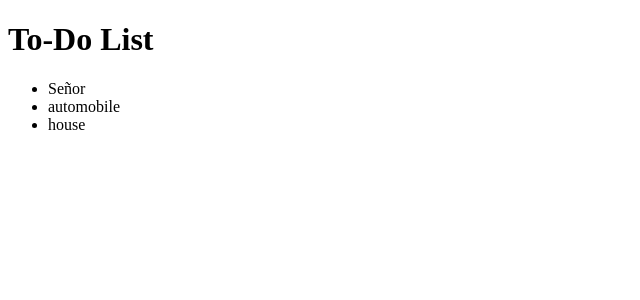
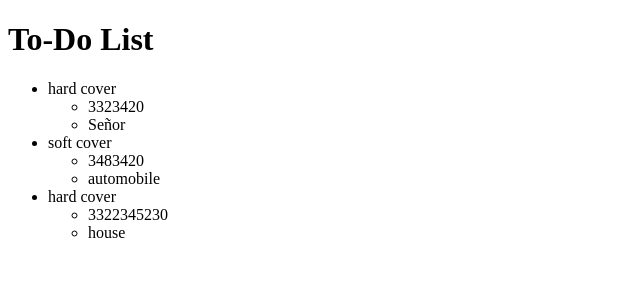
Before and after one commit to JamieBort/to-do-list-videoWork, a React (Create React App) app: page / in a window 1280 px wide. Shown: the top 300 px of the page, without its empty margins (0-640 px from the left). Built offline with nearby package versions, Linux system fonts and the light colour scheme; the HTML template or start-up script is replaced by a standard one.

Commit message:
Create a TodoList.js file.

```diff
--- a/src/App.js
+++ b/src/App.js
@@ -1,46 +1,9 @@
 import React from 'react';
-
-const todoList = [
-  {
-    ObjectID: 1,
-    type: "Person",
-    title: "Señor"
-  },
-  {
-    ObjectID: 2,
-    type: "vehicle",
-    title: "automobile"
-  },
-  {
-    ObjectID: 3,
-    type: "home",
-    title: "house"
-  },
-]
-
-// *** The function can be outside of App() ***
-// const todoListItems = todoList.map((item) =>
-//     <li key={item.ObjectID}>{item.title}</li>
-//   );
+import TodoList from './TodoList';
 
 function App() {
-  // *** The function can be inside of App() ***
-  // const todoListItems = todoList.map((item) =>
-  //   <li key={item.ObjectID}>{item.title}</li>
-  // );
-
   return (
-    <div>
-      <h1>To-Do List</h1>
-      <ul>
-        {/* *** This is used for the todoListItems map function *** */}
-        {/* {todoListItems} */}
-
-        {/* *** this is used when the todoListItems map function isn't defined ahead of time. *** */}
-        {todoList.map((item) => <li key={item.ObjectID}>{item.title}</li>)}
-      </ul>
-    </div>
-
+    <TodoList />
   );
 }
 
--- /dev/null
+++ b/src/TodoList.js
@@ -0,0 +1,62 @@
+// Inside /src directory, create a new file called TodoList.js
+//  Open /src/TodoList.js
+//  Create a new functional React component (see below)
+//  Import React from "react" npm package
+//  Declare a function named TodoList
+//  Export TodoList function as default module
+//  Add a multi-line return statement to your TodoList function (this is where we will insert JSX)
+// hint: use parenthesis for multi-line return
+//  Move list JSX from App.js to TodoList.js (see below)
+//  Open /src/App.js
+//  Cut (copy and remove) the entire list element (<ul>) code
+//  Open /src/TodoList.js
+//  Inside the multi-line return, paste the list element (<ul>) code
+
+import React from 'react';
+
+const todoList = [
+    {
+        ObjectID: 1,
+        author: "James",
+        type: "hard cover",
+        isbn: 3323420,
+        title: "Señor"
+    },
+    {
+        ObjectID: 2,
+        author: "Jackson",
+        type: "soft cover",
+        isbn: 3483420,
+        title: "automobile"
+    },
+    {
+        ObjectID: 3,
+        author: "Dwight",
+        type: "hard cover",
+        isbn: 3322345230,
+        title: "house"
+    },
+]
+
+const todoListItems = todoList.map((item) =>
+    <li key={item.ObjectID}>
+        {item.type}
+        <ul>
+            <li>{item.isbn}</li>
+            <li>{item.title}</li>
+        </ul>
+    </li>
+);
+
+function TodoList() {
+    return (
+        <div>
+            <h1>To-Do List</h1>
+            <ul>
+                {todoListItems}
+            </ul>
+        </div>
+    );
+}
+
+export default TodoList;
```
